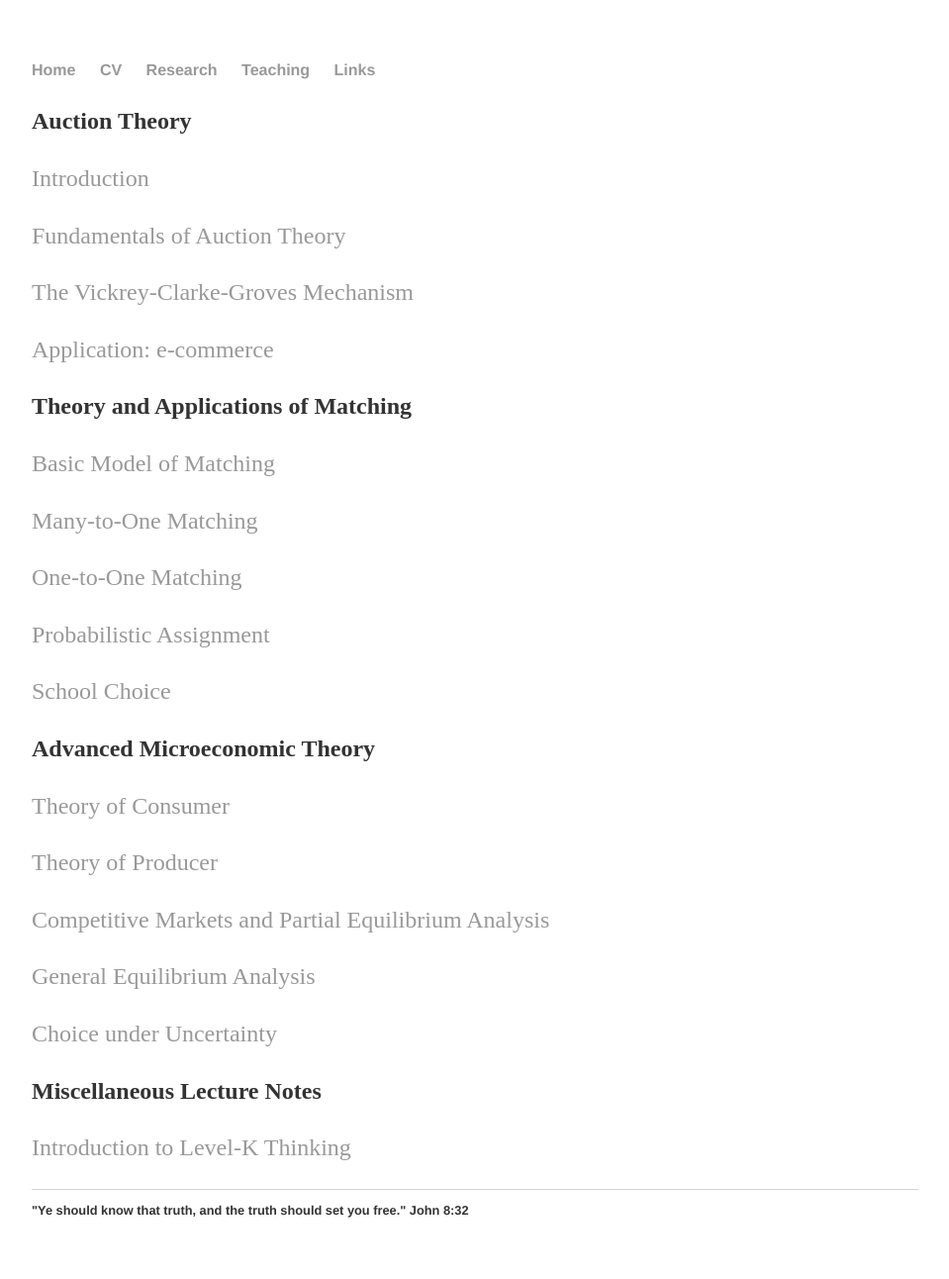
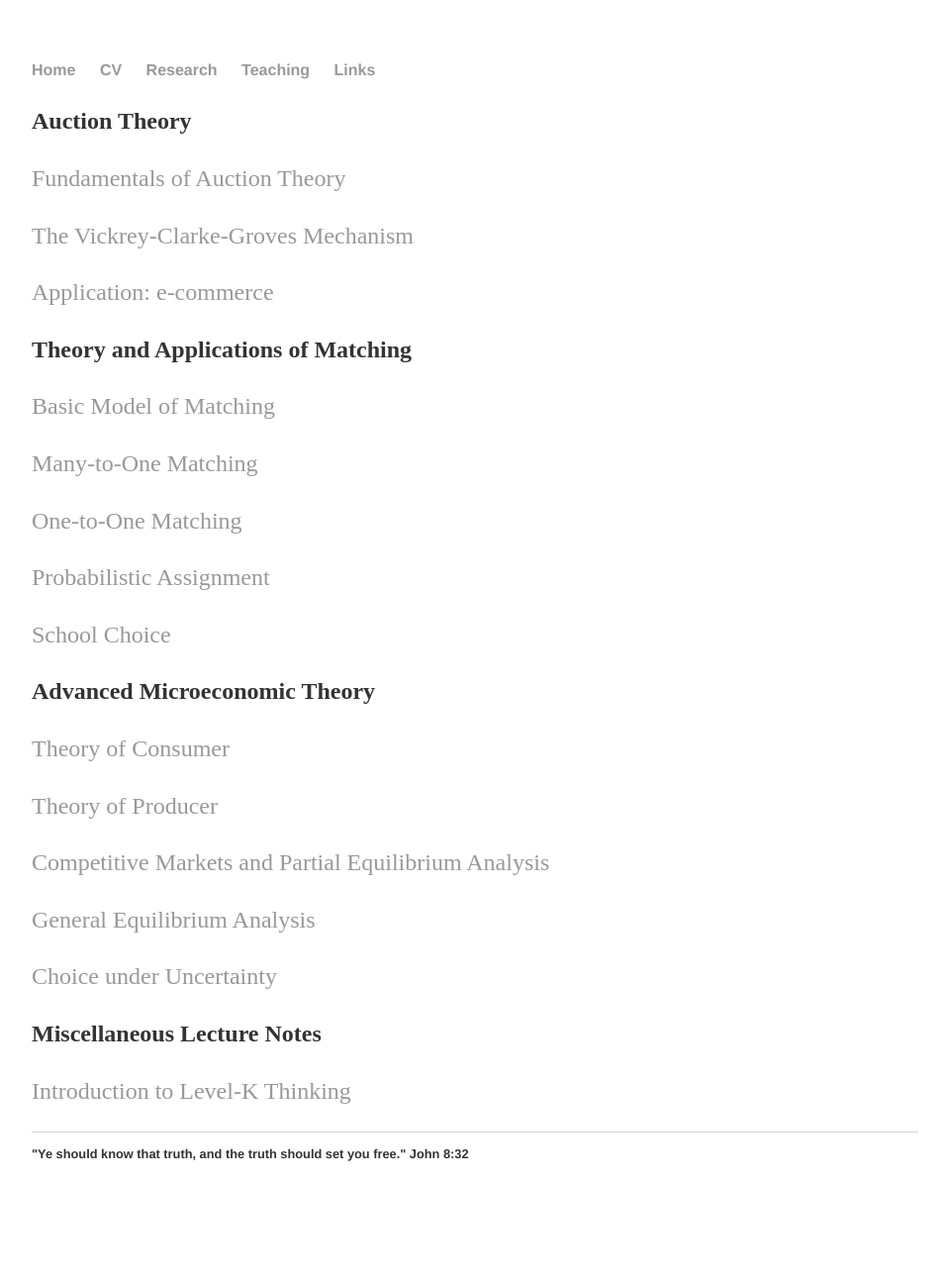
Before and after one commit to zlchurch/zlchurch.github.io, a Jekyll site: the page built from teaching/index.md, in a window 1280 px wide. Shown: the whole page at 99% size, without its empty margins (160-1119 px from the left). Built offline with Jekyll 4.4.1, drawn with Linux system fonts in a browser that asks for light colours; after the commit the page ends 1235 px from its top, so only the background shows below that.

Commit message:
no message

```diff
--- a/teaching/index.md
+++ b/teaching/index.md
@@ -7,7 +7,6 @@ layout: default
 
 
 
-[Introduction](https://github.com/haihan/haihan.github.io/raw/master/teaching/intromarketdesign/lecture01.pdf)
 
 [Fundamentals of Auction Theory](https://github.com/haihan/haihan.github.io/blob/master/teaching/intromarketdesign/lecture02.pdf)
 
```
